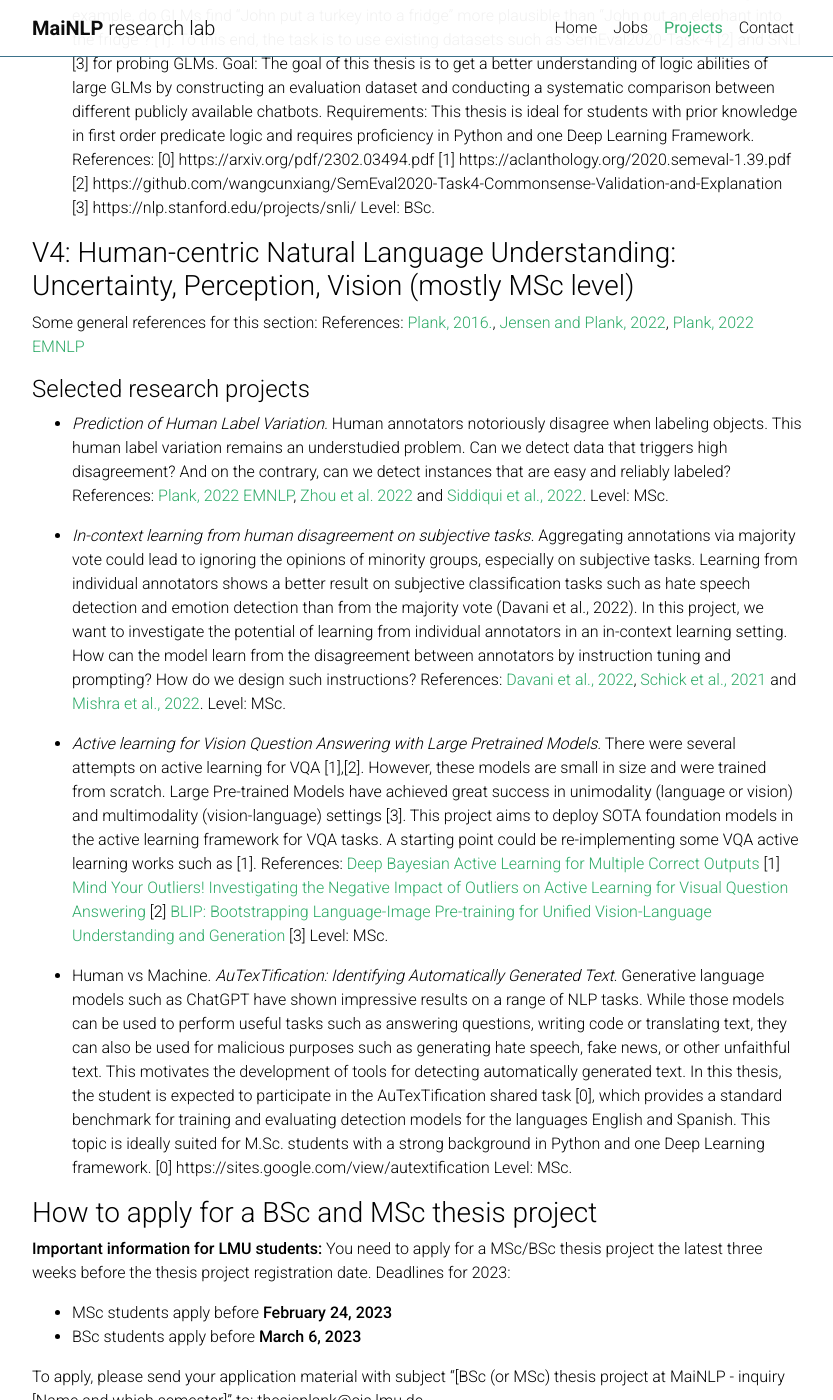
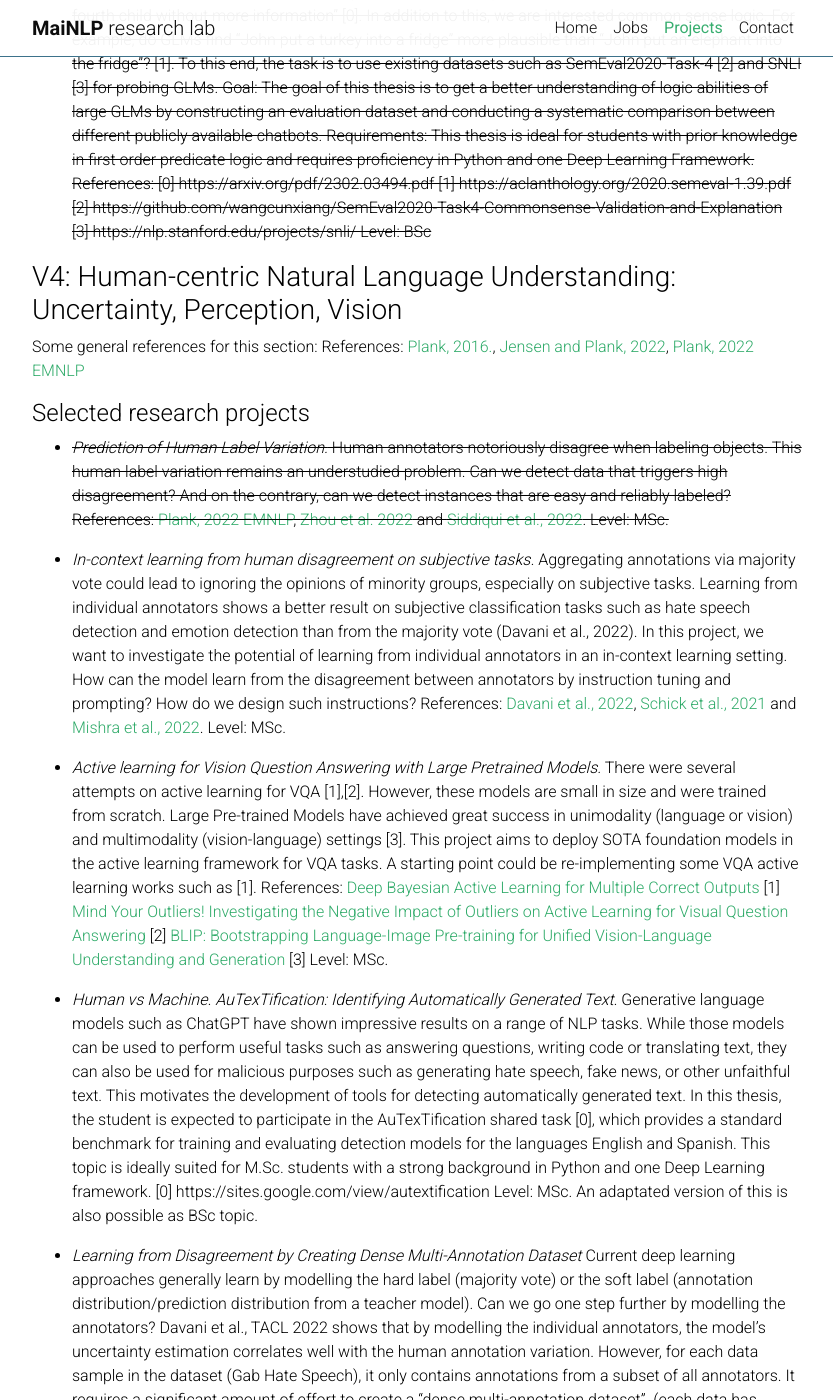
Before and after one commit to mainlp/mainlp.github.io, a Jekyll site: the page built from _pages/projects.md, in a window 1280 px wide and 1400 px high, scrolled down 6457 px. Shown: the whole window, without its empty margins (223-1056 px from the left). Built offline with Jekyll 4.4.1, drawn with Linux system fonts in a browser that asks for light colours; emoji names are drawn with the system emoji font; comment, search, counter and statistics services are not loaded; a style sheet for code colours, icons or effects is not loaded; some of the changed text lies outside the part shown.

Commit message:
Update projects.md

```diff
--- a/_pages/projects.md
+++ b/_pages/projects.md
@@ -76,6 +76,7 @@ Regularly <b>check back for updates</b> on thesis project suggestions.
 
 News:
 
+- 2023, Feb 28: MSc project applications are closes. Updated projects. BSc applications are still open
 - 2023, Feb 21: Slight update on projects
 - 2023, Feb 17: :hourglass_flowing_sand: denotes that projects are currently reserved
 - 2023, Feb 6: :sparkles: more thesis projects posted, MSc/BSc level indicators added
@@ -105,8 +106,8 @@ Legend:
 
 - *Code-switching usage in German social media.* Code-switching is a language phenomenon that occurs when a multilingual speaker alternates multiple languages in a single utterance. This project studies when and why people mix high-standard German with its dialects when writing on social media. The ultimate goal is to explore contexts and grammar structures in which code-switching is mostly used. To this end, a pipeline for user-generated data collection and labeling should be developed along with learnable approaches to code-switching detection. Level: BSc or MSc.
 
-- ~~*Probing large multlingual language models for cross-model alignment.*~~ How similarly is linguistic information represented across models? Data: Any linguistically-motived dataset, ideally multilingual (e.g., multilingual syntactic parsing Universal Dependencies by Nivre et al., 2020) + a diverse selection of pre-trained language models. Method: Encode the same raw data + probe for linguistically-motivated tasks. Compare embeddings and probes for the same data across models.
-Evaluation: Quantitative metric used by the relevant dataset(s) / Qualitative analysis. [See references of MultiVaLUe project](#multivalue) Level: MSc.
+- ~~*Probing large multlingual language models for cross-model alignment.* How similarly is linguistic information represented across models? Data: Any linguistically-motived dataset, ideally multilingual (e.g., multilingual syntactic parsing Universal Dependencies by Nivre et al., 2020) + a diverse selection of pre-trained language models. Method: Encode the same raw data + probe for linguistically-motivated tasks. Compare embeddings and probes for the same data across models.
+Evaluation: Quantitative metric used by the relevant dataset(s) / Qualitative analysis. [See references of MultiVaLUe project](#multivalue) Level: MSc.~~
 
 - *German dialects in Wikipedia.* German dialects have unique representations in Wikipedia: there are Wiki’s written in Bavarian, Low Saxon, and several other dialects. At the first glance, these Wiki’s may look like a straightforward translation from German, but it is not the case. In this project we aim to study, what are the theme differences between these Wikipedia and if there are any biases towards cultural and geographical phenomena. Last, but not least, the edit history allows us to explore how the Wikipedia authors deal with the lack of standardized orthography and how they develop spelling rules on their own. Level: BSc or MSc.
 
@@ -155,23 +156,23 @@ Start with the CNN/DM dataset. Project can be extended to other genres and langu
 of Yes/No clues. Example: Q: Do you wanna crash on the couch? A: I gotta go home sometime. Indirect answers are natural in human dialogue, but very difficult for a conversational AI system. Build an NLP model that improves automatic understanding of indirect
 questions in English. Project can be extended to multlingual/transfer learning. Reference: [Louis et al., 2020](https://aclanthology.org/2020.emnlp-main.601/) and [Damgaard et al., 2021](https://aclanthology.org/2021.codi-main.1/)  Level: BSc or MSc.
 
-- ~~*Does ChatGPT understand formal logic and common sense?*~~ Problem Definition: Recent evidence has shown that large generative language models (GLMs) such as ChatGPT and you.com/chat fall short in logical reasoning. For example, “Mike’s mum had 4 kids; 3 of them are Luis, Drake, and Matilda. What is the name of the 4th kid?”, ChatGPT’s response was “It is not possible to determine the name of the fourth child without more information” [0]. In addition to this, we are interested common sense logic. For example, do GLMs find “John put a turkey into a fridge” more plausible than “John put an elephant into the fridge”? [1]. To this end, the task is to use existing datasets such as SemEval2020-Task-4 [2] and SNLI [3] for probing GLMs. Goal: The goal of this thesis is to get a better understanding of logic abilities of large GLMs by constructing an evaluation dataset and conducting a systematic comparison between different publicly available chatbots. Requirements: This thesis is ideal for students with prior knowledge in first order predicate logic and requires proficiency in Python and one Deep Learning Framework.
+- ~~*Does ChatGPT understand formal logic and common sense?* Problem Definition: Recent evidence has shown that large generative language models (GLMs) such as ChatGPT and you.com/chat fall short in logical reasoning. For example, “Mike’s mum had 4 kids; 3 of them are Luis, Drake, and Matilda. What is the name of the 4th kid?”, ChatGPT’s response was “It is not possible to determine the name of the fourth child without more information” [0]. In addition to this, we are interested common sense logic. For example, do GLMs find “John put a turkey into a fridge” more plausible than “John put an elephant into the fridge”? [1]. To this end, the task is to use existing datasets such as SemEval2020-Task-4 [2] and SNLI [3] for probing GLMs. Goal: The goal of this thesis is to get a better understanding of logic abilities of large GLMs by constructing an evaluation dataset and conducting a systematic comparison between different publicly available chatbots. Requirements: This thesis is ideal for students with prior knowledge in first order predicate logic and requires proficiency in Python and one Deep Learning Framework.
 References:
 [0] https://arxiv.org/pdf/2302.03494.pdf
 [1] https://aclanthology.org/2020.semeval-1.39.pdf
 [2] https://github.com/wangcunxiang/SemEval2020-Task4-Commonsense-Validation-and-Explanation
 [3] https://nlp.stanford.edu/projects/snli/
-Level: BSc.
+Level: BSc~~
 
 
-### V4: Human-centric Natural Language Understanding: Uncertainty, Perception, Vision (mostly MSc level)
+### V4: Human-centric Natural Language Understanding: Uncertainty, Perception, Vision
 
 Some general references for this section:
 References: [Plank, 2016.](https://arxiv.org/abs/1608.07836), [Jensen and Plank, 2022](https://aclanthology.org/2022.lrec-1.161/), [Plank, 2022 EMNLP](https://arxiv.org/abs/2211.02570)
 
 #### Selected research projects
 
-- *Prediction of Human Label Variation.* Human annotators notoriously disagree when labeling objects. This human label variation remains an understudied problem. Can we detect data that triggers high disagreement? And on the contrary, can we detect instances that are easy and reliably labeled? References: [Plank, 2022 EMNLP](https://arxiv.org/abs/2211.02570), [Zhou et al. 2022](https://aclanthology.org/2022.findings-acl.79.pdf) and [Siddiqui et al., 2022](https://arxiv.org/pdf/2209.10015.pdf).  Level: MSc.
+- ~~*Prediction of Human Label Variation.* Human annotators notoriously disagree when labeling objects. This human label variation remains an understudied problem. Can we detect data that triggers high disagreement? And on the contrary, can we detect instances that are easy and reliably labeled? References: [Plank, 2022 EMNLP](https://arxiv.org/abs/2211.02570), [Zhou et al. 2022](https://aclanthology.org/2022.findings-acl.79.pdf) and [Siddiqui et al., 2022](https://arxiv.org/pdf/2209.10015.pdf).  Level: MSc.~~
 
 - *In-context learning from human disagreement on subjective tasks.*
 Aggregating annotations via majority vote could lead to ignoring the opinions of minority groups, especially on subjective tasks. Learning from individual annotators shows a better result on subjective classification tasks such as hate speech detection and emotion detection than from the majority vote (Davani et al., 2022). In this project, we want to investigate the potential of learning from individual annotators in an in-context learning setting. How can the model learn from the disagreement between annotators by instruction tuning and prompting? How do we design such instructions?
@@ -185,9 +186,11 @@ References:
 [Mind Your Outliers! Investigating the Negative Impact of Outliers on Active Learning for Visual Question Answering](https://aclanthology.org/2021.acl-long.564.pdf) [2]
 [BLIP: Bootstrapping Language-Image Pre-training for Unified Vision-Language Understanding and Generation](https://arxiv.org/abs/2201.12086) [3] Level: MSc.
 
-- Human vs Machine. *AuTexTification: Identifying Automatically Generated Text.* Generative language models such as ChatGPT have shown impressive results on a range of NLP tasks. While those models can be used to perform useful tasks such as answering questions, writing code or translating text, they can also be used for malicious purposes such as generating hate speech, fake news, or other unfaithful text. This motivates the development of tools for detecting automatically generated text. In this thesis, the student is expected to participate in the AuTexTification shared task [0], which provides a standard benchmark for training and evaluating detection models for the languages English and Spanish. This topic is ideally suited for M.Sc. students with a strong background in Python and one Deep Learning framework. [0] https://sites.google.com/view/autextification Level: MSc.
+- *Human vs Machine. AuTexTification: Identifying Automatically Generated Text.* Generative language models such as ChatGPT have shown impressive results on a range of NLP tasks. While those models can be used to perform useful tasks such as answering questions, writing code or translating text, they can also be used for malicious purposes such as generating hate speech, fake news, or other unfaithful text. This motivates the development of tools for detecting automatically generated text. In this thesis, the student is expected to participate in the AuTexTification shared task [0], which provides a standard benchmark for training and evaluating detection models for the languages English and Spanish. This topic is ideally suited for M.Sc. students with a strong background in Python and one Deep Learning framework. [0] https://sites.google.com/view/autextification Level: MSc. An adaptated version of this is also possible as BSc topic.
 
-
+- *Learning from Disagreement by Creating Dense Multi-Annotation Dataset*
+Current deep learning approaches generally learn by modelling the hard label (majority vote) or the soft label (annotation distribution/prediction distribution from a teacher model). Can we go one step further by modelling the annotators? Davani et al., TACL 2022 shows that by modelling the individual annotators, the model's uncertainty estimation correlates well with the human annotation variation. However, for each data sample in the dataset (Gab Hate Speech), it only contains annotations from a subset of all annotators. It requires a significant amount of effort to create a "dense multi-annotation dataset". (each data has annotations from all the annotators.) Therefore, the model in Davani et al., TACL 2022 can only learn from 3 annotations at a time. Can we create such a dense annotation dataset by modelling the individual annotators? How differently will the model behave?
+References: [Davani et al., TACL 2022](https://aclanthology.org/2022.tacl-1.6/), [Geva et al., EMNLP-IJCNLP 2019](https://aclanthology.org/D19-1107/). Level: BSc
 
 
 
```
